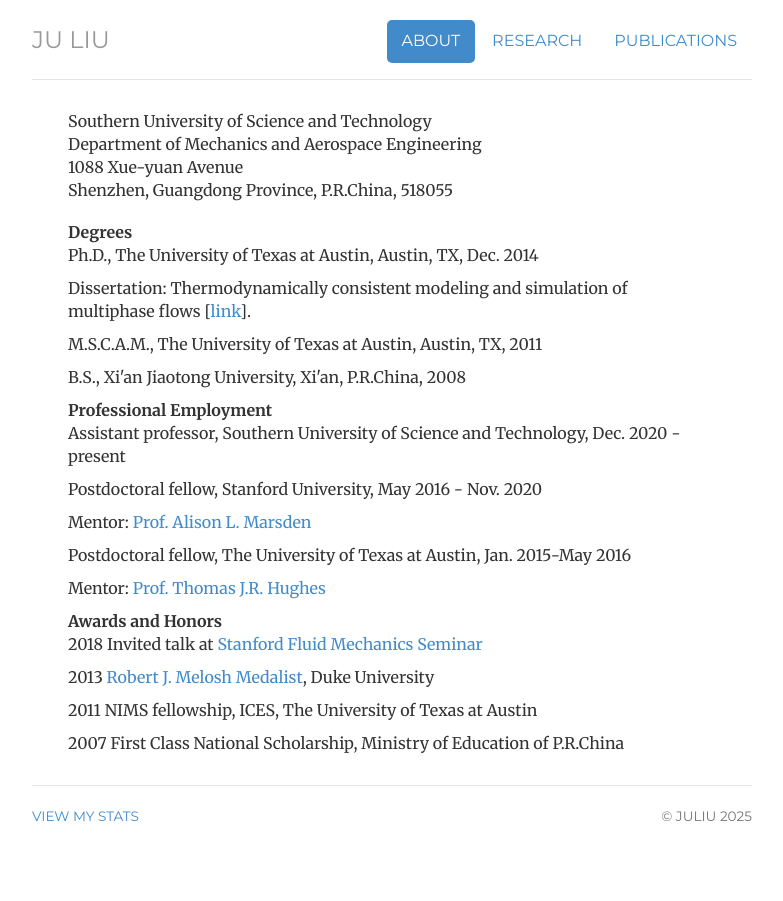
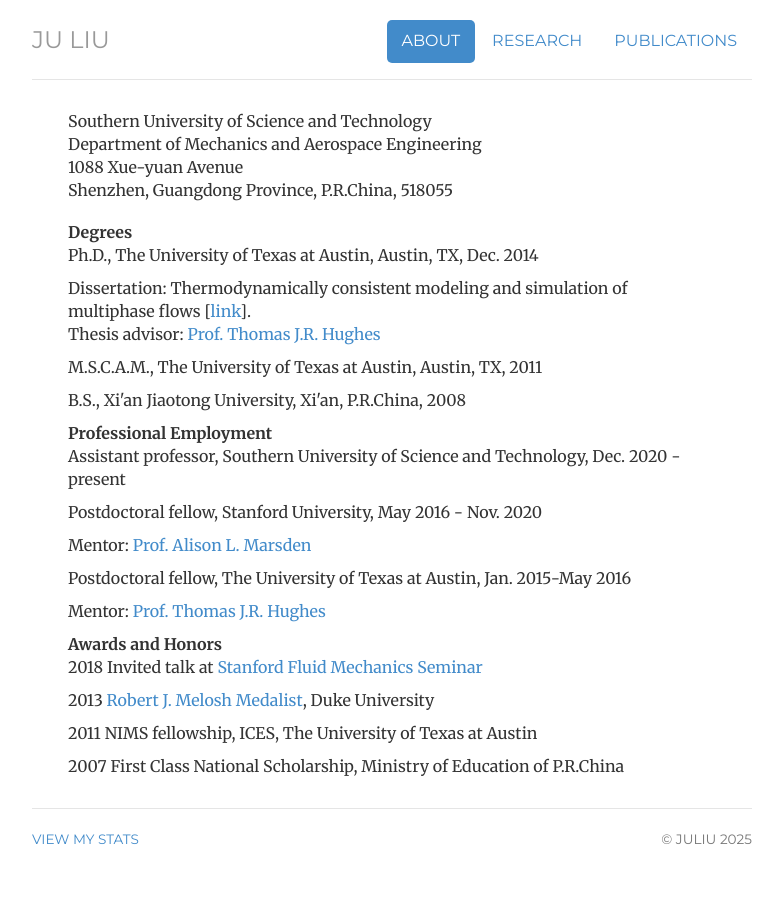
Before and after one commit to ju-liu/ju-liu.github.io, a Jekyll site: the page built from about/index.html, in a window 1280 px wide. Shown: the whole page, without its empty margins (248-1031 px from the left). Built offline with Jekyll 4.4.1, drawn with Linux system fonts in a browser that asks for light colours; nearby versions of some CDN libraries; library files that are not in the unit come from our copies; comment, search, counter and statistics services are not loaded.

Commit message:
Update index.html

```diff
--- a/about/index.html
+++ b/about/index.html
@@ -22,7 +22,9 @@ description: About Dr. Ju Liu
   <strong>Degrees</strong>
   <p>Ph.D., The University of Texas at Austin, Austin, TX, Dec. 2014</p>
   <p>Dissertation: Thermodynamically consistent modeling and simulation of multiphase flows [<a href="https://repositories.lib.utexas.edu/handle/2152/28353"
-      title="Thermodynamically consistent modeling and simulation of multiphase flows">link</a>].</p>
+      title="Thermodynamically consistent modeling and simulation of multiphase flows">link</a>].<br>
+      Thesis advisor: <a href="http://users.ices.utexas.edu/~hughes">Prof. Thomas J.R. Hughes</a>
+  </p>
   <p>M.S.C.A.M., The University of Texas at Austin, Austin, TX, 2011</p>
   <p>B.S., Xi'an Jiaotong University, Xi'an, P.R.China, 2008<br></p>
 
```
